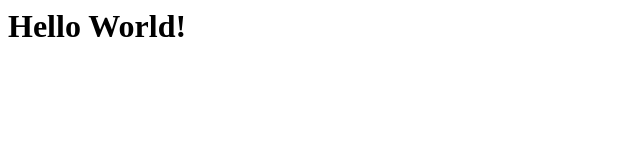
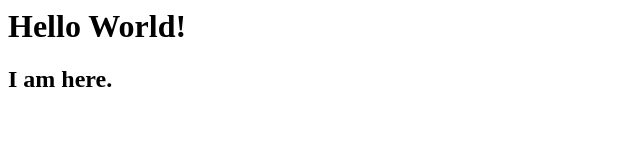
Before and after one commit to MeuStudio/meustudio.github.io, a plain HTML site: page index.html in a window 1280 px wide. Shown: the whole page, without its empty margins (0-640 px from the left). Drawn offline with Linux system fonts and the light colour scheme.

Commit message:
primeira atualização

```diff
--- a/index.html
+++ b/index.html
@@ -5,5 +5,6 @@
   </head>
   <body>
   <h1>Hello World!</h1>
+  <h2>I am here.</h2>
   </body>
 </html>
```
